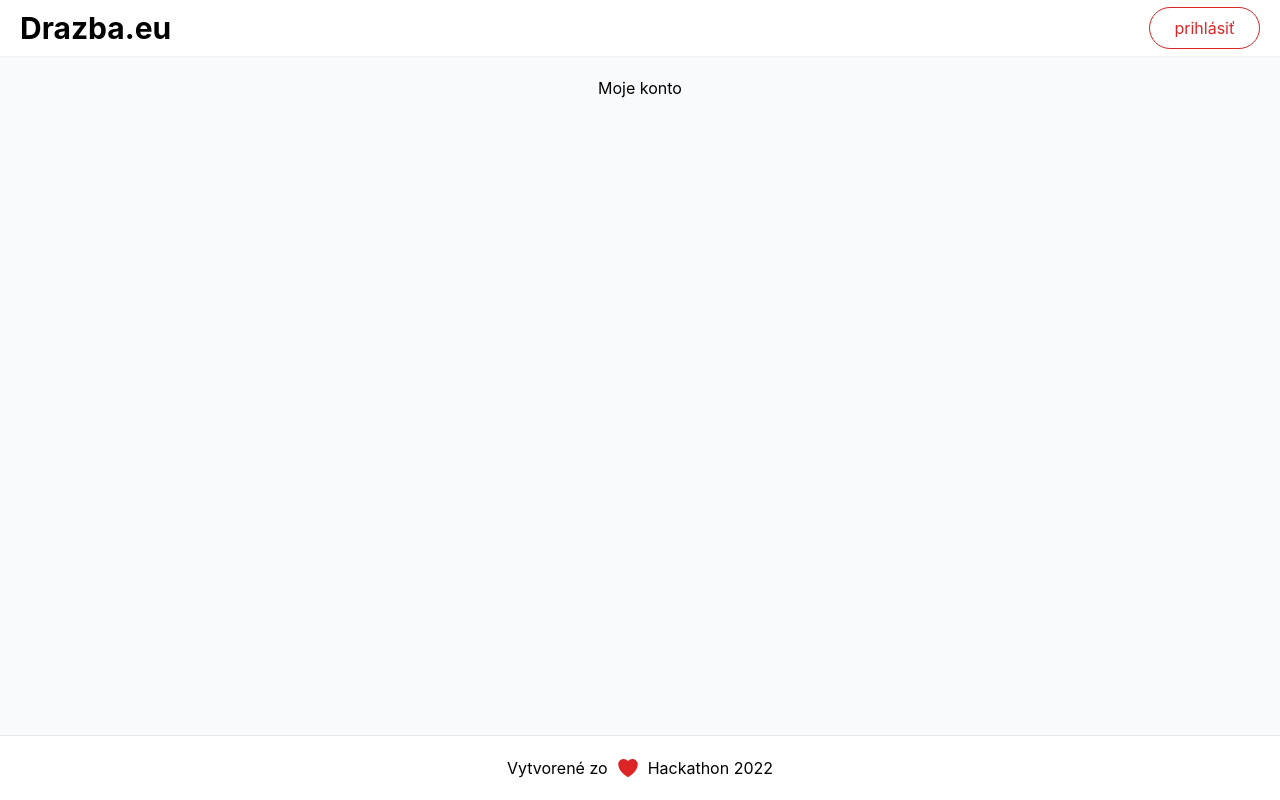
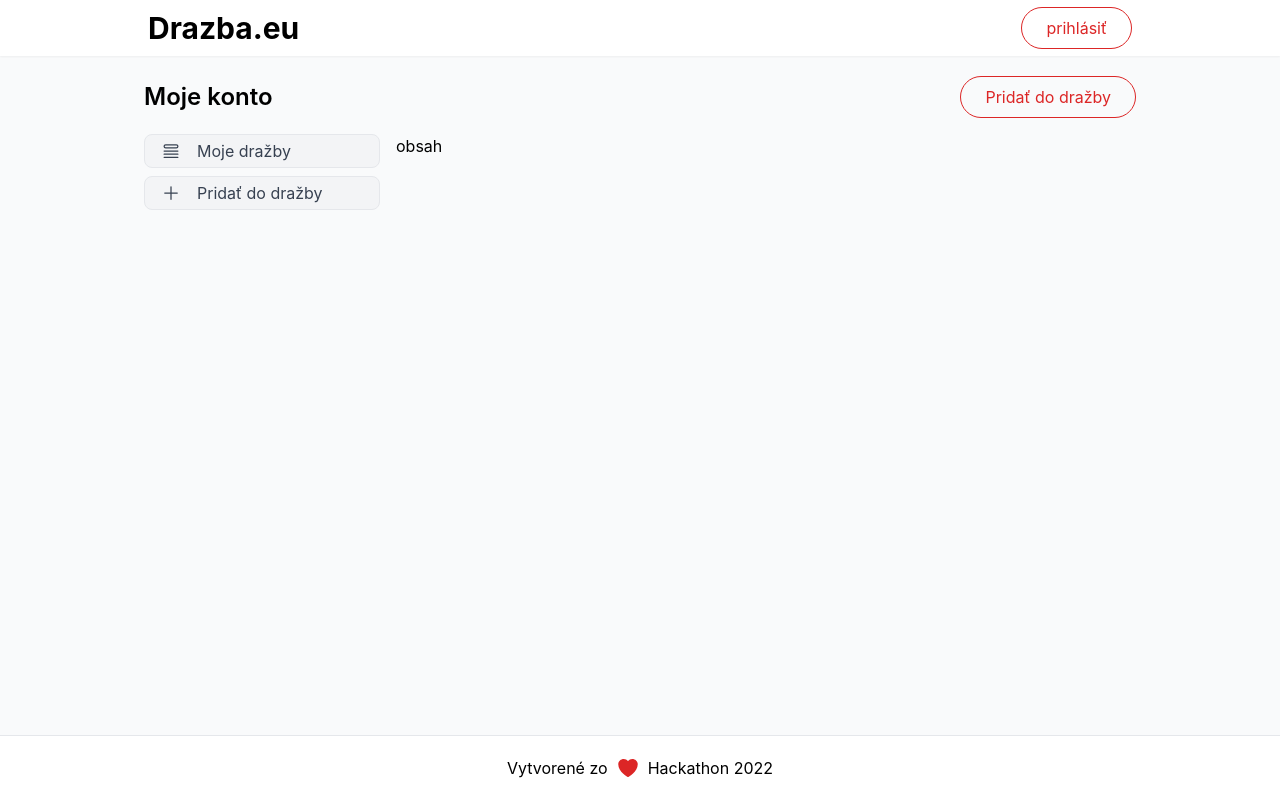
Before and after one commit to sokactomas/virtualnadrazba, a Next.js app: page /account in a window 1280 px wide. Built offline with nearby package versions, Linux system fonts and the light colour scheme; no server answers.

Commit message:
add my account

```diff
--- a/src/components/Header.tsx
+++ b/src/components/Header.tsx
@@ -2,15 +2,17 @@ import { signIn, signOut, useSession } from "next-auth/react";
 import Link from "next/link";
 import { FC } from "react";
 import { ArrowRightOnRectangleIcon } from '@heroicons/react/24/outline';
+import { useRouter } from "next/router";
 
 export const Header:FC = () => {
     const { data: session } = useSession();
+    const router = useRouter();
 
     const renderAuth = () => {
         if (session) {
             return (
                 <div className='flex items-center space-x-2'>
-                    <Link href={'/account'} className='text-gray-700 hover:underline hover:text-red-600'>
+                    <Link href={'/account'} className={`hover:underline hover:text-red-600 ${router?.asPath === '/account' ? 'text-red-600 underline' : 'text-gray-700'}`}>
                         Moje konto
                     </Link>
                     <span>
@@ -32,7 +34,7 @@ export const Header:FC = () => {
 
     return (
         <header className="fixed top-0 left-0 right-0 bg-white z-10 h-[56px] shadow-sm flex items-center justify-center">
-            <div className="w-full lg:w-[1280px] px-5 h-full flex items-center justify-between">
+            <div className="w-full lg:w-4/5 px-5 h-full flex items-center justify-between">
                 <Link href={"/"} className="text-3xl font-bold">
                     Drazba.eu
                 </Link>
--- a/src/pages/account/index.tsx
+++ b/src/pages/account/index.tsx
@@ -1,9 +1,39 @@
+import { PlusIcon, QueueListIcon } from "@heroicons/react/24/outline";
+import Link from "next/link";
 import { NextPageWithLayout } from "../_app";
 
 const Account: NextPageWithLayout = () => {
     return (
-        <div>
-            Moje konto
+        <div className="w-full lg:w-4/5 py-2 px-5 lg:p-0 space-y-4">
+            <div className='flex items-center justify-between'>
+                <div className="text-2xl font-semibold">Moje konto</div>
+                <div>
+                    <button className="button-primary">
+                        Pridať do dražby
+                    </button>
+                </div>
+            </div>
+            <div className="grid md:grid-cols-6 gap-3 lg:gap-4 lg:grid-cols-4">
+                <div className="col-span-2 lg:col-span-1">
+                    <ul className='space-y-2 w-full'>
+                        <li className="group">
+                            <Link href={"/"} className="text-gray-700 flex items-center space-x-4 border bg-gray-100 py-1 px-4 rounded-lg group-hover:text-black group-hover:border-gray-300">
+                                <QueueListIcon className="w-5 h-5" />
+                                <span>Moje dražby</span>
+                            </Link>
+                        </li>
+                        <li className="group">
+                            <Link href={"/"} className="text-gray-700 flex items-center space-x-4 border bg-gray-100 py-1 px-4 rounded-lg group-hover:text-black group-hover:border-gray-300">
+                                <PlusIcon className="w-5 h-5" />
+                                <span>Pridať do dražby</span>
+                            </Link>
+                        </li>
+                    </ul>
+                </div>
+                <div className='md:col-span-4 lg:col-span-3'>
+                    obsah
+                </div>
+            </div>
         </div>
     )
 }
```
